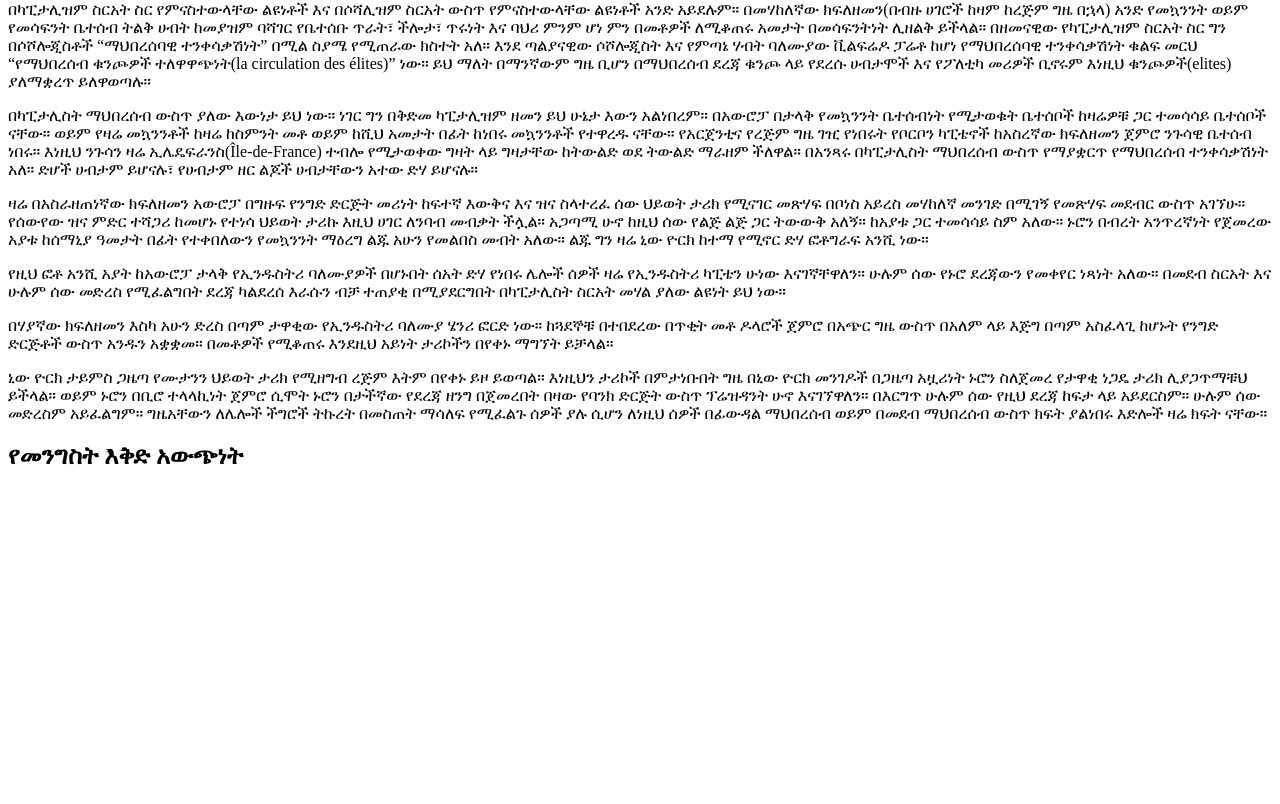
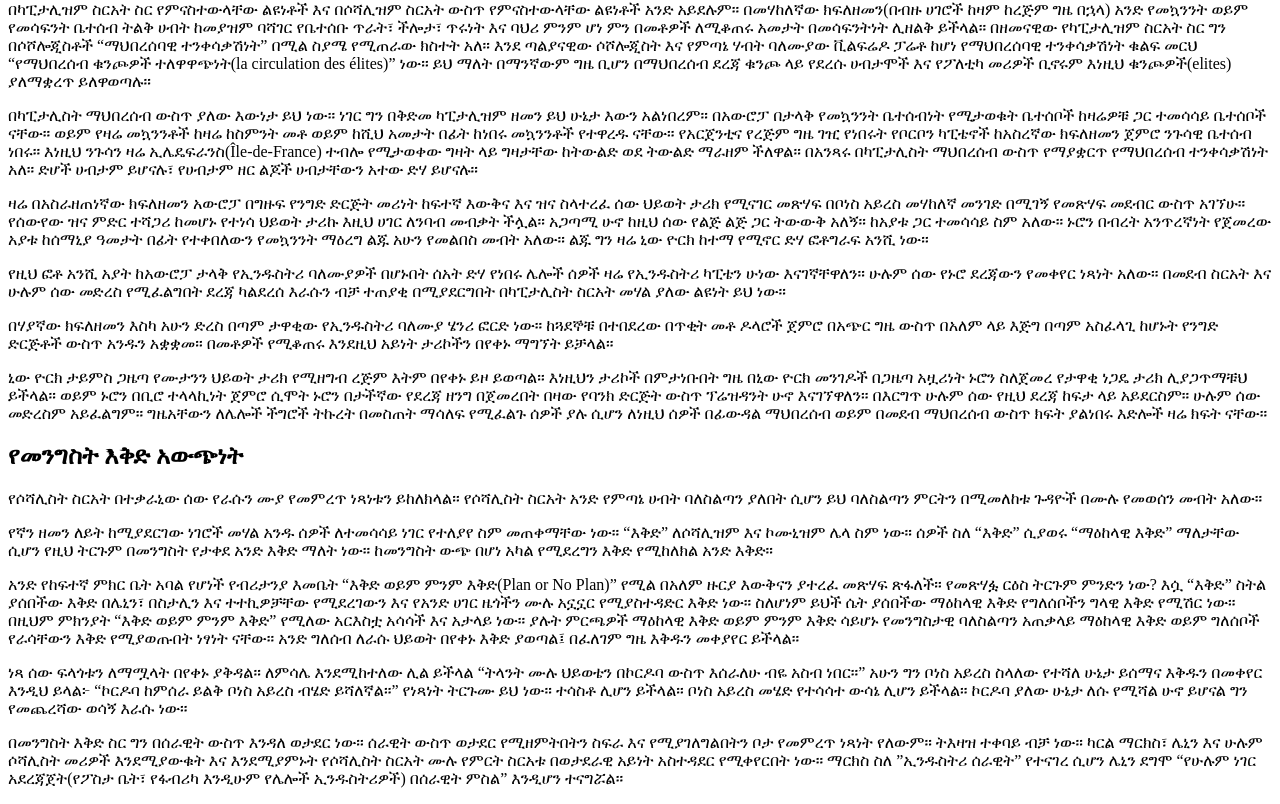
Before and after one commit to mickykebe/book-economic-policy-thoughts-for-today-and-tomorrow, a Next.js app: page /socialism in a window 1280 px wide. Shown: the part 2018-2822 px from the top of the page. Before the commit the page ends 2508 px from the top, so only its background shows below. Built offline with nearby package versions, Linux system fonts and the light colour scheme.

Commit message:
socialism wip

```diff
--- a/pages/socialism.mdx
+++ b/pages/socialism.mdx
@@ -67,3 +67,13 @@
 ኒው ዮርክ ታይምስ ጋዜጣ የሙታንን ህይወት ታሪክ የሚዘግብ ረጅም እትም በየቀኑ ይዞ ይወጣል። እነዚህን ታሪኮች በምታነቡበት ግዜ በኒው ዮርክ መንገዶች በጋዜጣ አዟሪነት ኑሮን ስለጀመረ የታዋቂ ነጋዴ ታሪክ ሊያጋጥማቹህ ይችላል። ወይም ኑሮን በቢሮ ተላላኪነት ጀምሮ ሲሞት ኑሮን በታችኛው የደረጃ ዘንግ በጀመረበት በዛው የባንክ ድርጅት ውስጥ ፕሬዝዳንት ሁኖ እናገኘዋለን። በእርግጥ ሁሉም ሰው የዚህ ደረጃ ከፍታ ላይ አይደርስም። ሁሉም ሰው መድረስም አይፈልግም። ግዜአቸውን ለሌሎች ችግሮች ትኩረት በመስጠት ማሳለፍ የሚፈልጉ ሰዎች ያሉ ሲሆን ለነዚህ ሰዎች በፊውዳል ማህበረሰብ ወይም በመደብ ማህበረሰብ ውስጥ ክፍት ያልነበሩ እድሎች ዛሬ ክፍት ናቸው።
 
 ## የመንግስት እቅድ አውጭነት
+
+የሶሻሊስት ስርአት በተቃራኒው ሰው የራሱን ሙያ የመምረጥ ነጻነቱን ይከለክላል። የሶሻሊስት ስርአት አንድ የምጣኔ ሀብት ባለስልጣን ያለበት ሲሆን ይህ ባለስልጣን ምርትን በሚመለከቱ ጉዳዮች በሙሉ የመወሰን መብት አለው።
+
+የኛን ዘመን ለይት ከሚያደርገው ነገሮች መሃል አንዱ ሰዎች ለተመሳሳይ ነገር የተለያየ ስም መጠቀማቸው ነው። “እቅድ” ለሶሻሊዝም እና ኮሙኒዝም ሌላ ስም ነው። ሰዎች ስለ “እቅድ” ሲያወሩ “ማዕከላዊ እቅድ” ማለታቸው ሲሆን የዚህ ትርጉም በመንግስት የታቀደ አንድ እቅድ ማለት ነው። ከመንግስት ውጭ በሆነ አካል የሚደረግን እቅድ የሚከለክል አንድ እቅድ።
+
+አንድ የከፍተኛ ምክር ቤት አባል የሆነች የብሪታንያ እመቤት “እቅድ ወይም ምንም እቅድ(Plan or No Plan)” የሚል በአለም ዙርያ እውቅናን ያተረፈ መጽሃፍ ጽፋለች። የመጽሃፏ ርዕስ ትርጉም ምንድን ነው? እሷ “እቅድ” ስትል ያሰበችው እቅድ በሌኒን፣ በስታሊን እና ተተኪዎቻቸው የሚደረገውን እና የአንድ ሀገር ዜጎችን ሙሉ አኗኗር የሚያስተዳድር እቅድ ነው። ስለሆነም ይህች ሴት ያሰበችው ማዕከላዊ እቅድ የግለሰቦችን ግላዊ እቅድ የሚሽር ነው። በዚህም ምክንያት “እቅድ ወይም ምንም እቅድ” የሚለው አርእስቷ አሳሳች እና አታላይ ነው። ያሉት ምርጫዎች ማዕከላዊ እቅድ ወይም ምንም እቅድ ሳይሆኑ የመንግስታዊ ባለስልጣን አጠቃላይ ማዕከላዊ እቅድ ወይም ግለሰቦች የራሳቸውን እቅድ የሚያወጡበት ነፃነት ናቸው። አንድ ግለሰብ ለራሱ ህይወት በየቀኑ እቅድ ያወጣል፤ በፈለገም ግዜ እቅዱን መቀያየር ይችላል።
+
+ነጻ ሰው ፍላጎቱን ለማሟላት በየቀኑ ያቅዳል። ለምሳሌ እንደሚከተለው ሊል ይችላል “ትላንት ሙሉ ህይወቴን በኮርዶባ ውስጥ እሰራለሁ ብዬ አስብ ነበር።” አሁን ግን ቦነስ አይረስ ስላለው የተሻለ ሁኔታ ይሰማና እቅዱን በመቀየር እንዲህ ይላል፦ “ኮርዶባ ከምሰራ ይልቅ ቦነስ አይረስ ብሄድ ይሻለኛል።” የነጻነት ትርጉሙ ይህ ነው። ተሳስቶ ሊሆን ይችላል። ቦነስ አይረስ መሄድ የተሳሳተ ውሳኔ ሊሆን ይችላል። ኮርዶባ ያለው ሁኔታ ለሱ የሚሻል ሁኖ ይሆናል ግን የመጨረሻው ወሳኝ እራሱ ነው።
+
+በመንግስት እቅድ ስር ግን በሰራዊት ውስጥ እንዳለ ወታደር ነው። ሰራዊት ውስጥ ወታደር የሚዘምትበትን ስፍራ እና የሚያገለግልበትን ቦታ የመምረጥ ነጻነት የለውም። ትእዛዝ ተቀባይ ብቻ ነው። ካርል ማርክስ፣ ሌኒን እና ሁሉም ሶሻሊስት መሪዎች እንደሚያውቁት እና እንደሚያምኑት የሶሻሊስት ስርአት ሙሉ የምርት ስርአቱ በወታደራዊ አይነት አስተዳደር የሚቀየርበት ነው። ማርክስ ስለ ”ኢንዱስትሪ ሰራዊት” የተናገረ ሲሆን ሌኒን ደግሞ “የሁሉም ነገር አደረጃጀት(የፖስታ ቤት፣ የፋብሪካ እንዲሁም የሌሎች ኢንዱስትሪዎች) በሰራዊት ምስል” እንዲሆን ተናግሯል።
```
